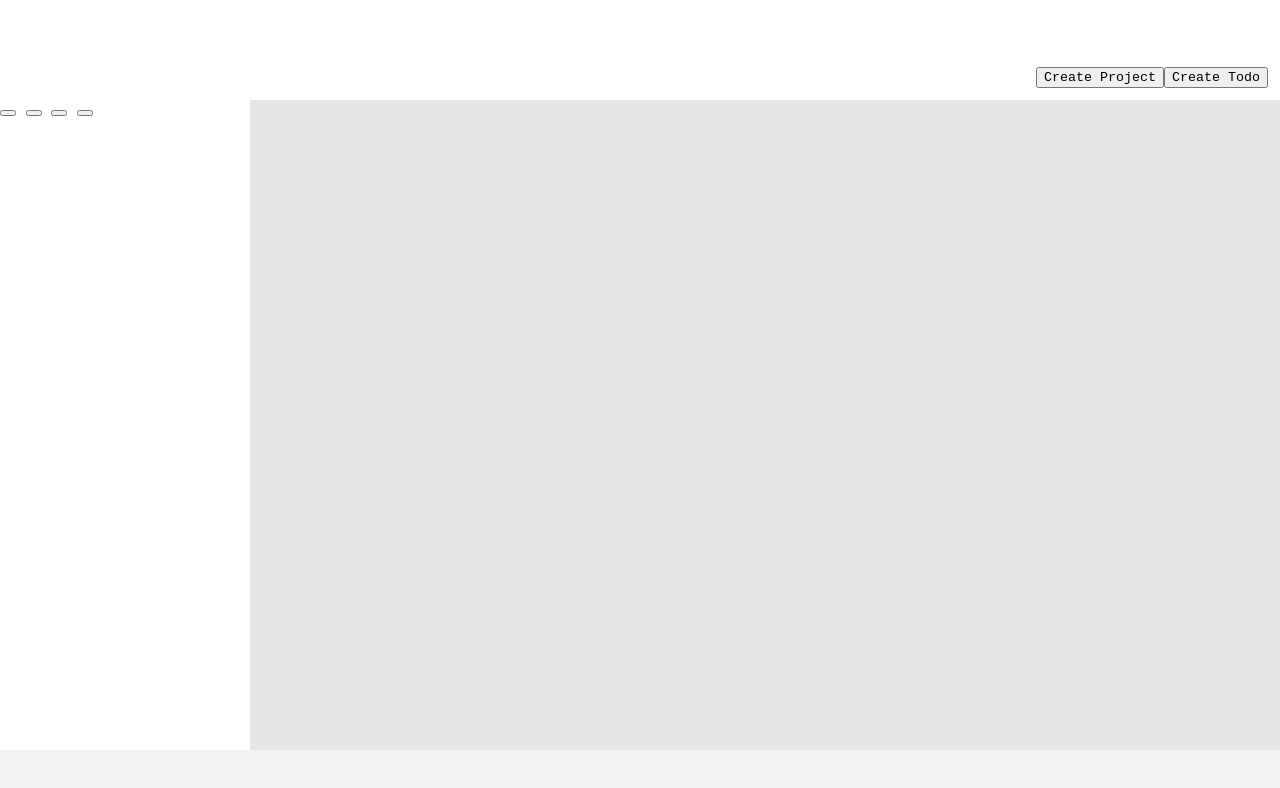
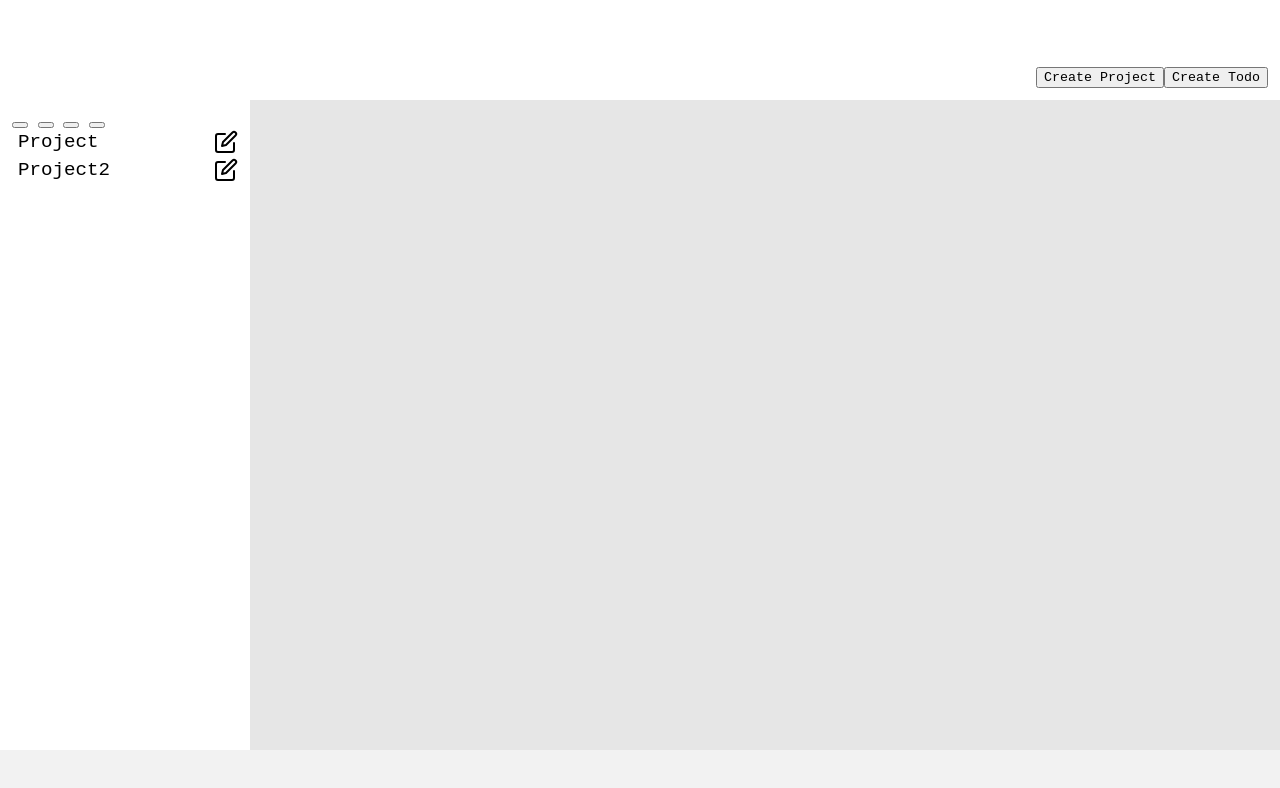
Before and after one commit to GoblinK1ng/Todo-List, a website built with webpack: page src/template.html in a window 1280 px wide. Built offline with nearby package versions, Linux system fonts and the light colour scheme.

Commit message:
Feat:  more sidebar functionality, as well as refactoring sidebar code to be in its own module

```diff
--- a/src/createForms.js
+++ b/src/createForms.js
@@ -1,13 +1,16 @@
-export function createProjectForm(){
+export function createProjectForm(name = "", description = ""){
     const main = document.getElementById("main-content");
     main.innerHTML = "";
     const form = document.createElement("form");
-
+    console.log(name);
 
     const titleInput = document.createElement("input");
     titleInput.classList = "Name Input"
+    titleInput.value = name;
+
     const descriptionInput = document.createElement("textarea");
     descriptionInput.classList = "Description Input";
+    descriptionInput.textContent = description;
     const submitButton = document.createElement("button");
     submitButton.type = "submit";
     submitButton.id = "submit";
--- a/src/index.js
+++ b/src/index.js
@@ -2,6 +2,7 @@ import "./style.css";
 import { createTodo } from "./Todo";
 import { Project } from "./Projects";
 import { createProjectForm, createTodoForm } from "./createForms";
+import { displaySidebar } from "./sidebar";
 
 const tempTodo = createTodo("Bingus","this thing has a desc", "J 2", "True")
 
@@ -14,29 +15,7 @@ Project.projects[0].AddItemToProject(tempTodo);
 
 console.log(Project.projects);
 
-
-function displaySidebar(){
-    const sidebar = document.getElementById("sidebar");
-    sidebar.innerHTML = "";
-    for (let x in Project.projects){
-
-
-        const projectBar = document.createElement("div");
-        projectBar.textContent = Project.projects[x].title;
-
-
-        for (let y in Project.projects[x].todos){
-            const todo = document.createElement("div");
-            todo.classList = "todos";
-            todo.textContent = Project.projects[x].todos[y].title;
-
-            projectBar.appendChild(todo);
-
-        }
-        sidebar.appendChild(projectBar);
-    }
-}
-
+displaySidebar();
 
 const createProjButton = document.getElementById("createProject");
 const createTodoButton = document.getElementById("createTodo");
--- /dev/null
+++ b/src/sidebar.js
@@ -0,0 +1,40 @@
+import { Project } from "./Projects";
+import { createProjectForm } from "./createForms";
+import edit from "./imgs/edit.svg";
+
+export function displaySidebar(){
+    const sidebar = document.getElementById("projects-section");
+    sidebar.innerHTML = "";
+    for (let x in Project.projects){
+
+
+        const projectBar = document.createElement("div");
+        projectBar.classList = "project-bar";
+        const projectName = document.createElement("button");
+        projectName.classList = "open-project";
+        const projectEdit = document.createElement("input");
+        projectEdit.classList = "edit-project";
+        projectEdit.setAttribute("type", "image");
+        projectEdit.src = edit;
+        projectName.textContent = Project.projects[x].title;
+        projectEdit.addEventListener("click", ()=>{
+            console.log(Project.projects[x].title);
+            const main = document.getElementById("main-content");
+            main.appendChild(createProjectForm(Project.projects[x].title, Project.projects[x].description)[0]);
+        });
+        projectBar.appendChild(projectName);
+        projectBar.appendChild(projectEdit);
+
+
+
+        /*for (let y in Project.projects[x].todos){
+            const todo = document.createElement("div");
+            todo.classList = "todos";
+            todo.textContent = Project.projects[x].todos[y].title;
+
+            projectBar.appendChild(todo);
+
+        }*/
+        sidebar.appendChild(projectBar);
+    }
+}
--- a/src/style.css
+++ b/src/style.css
@@ -13,6 +13,7 @@ body{
   display: grid;
   grid-template-columns: 250px 1fr;
   grid-template-rows: 100px 1fr 50px;
+
 }
 
 header{
@@ -28,6 +29,7 @@ header{
 #sidebar{
   grid-row: 2 / 3;
   grid-column: 1 / 2;
+  padding: 12px;
 }
 
 #main-content{
@@ -60,10 +62,32 @@ form{
   background-color: aliceblue;
 }
 
-input, textarea{
+.Input, textarea{
   margin-bottom: 12px;
 }
 
 .Description.Input{
   height: 100px;
 }
+
+.project-bar{
+  display: flex;
+  align-items: center;
+  justify-content: space-between;
+}
+
+.open-project{
+  border-style: none;
+  background-color: transparent;
+  font-size: 1.2rem;
+}
+
+.open-project:hover{
+  color: rgb(43, 156, 255);
+}
+
+#projects-section{
+  display: flex;
+  flex-direction: column;
+  gap: 4px;
+}
--- a/src/template.html
+++ b/src/template.html
@@ -19,7 +19,7 @@
         <button></button>
         <button></button>
       </div>
-      <div class="projects-section">
+      <div id="projects-section">
 
       </div>
     </div>
```
Also changed, not shown: src/imgs/edit.svg (added).
